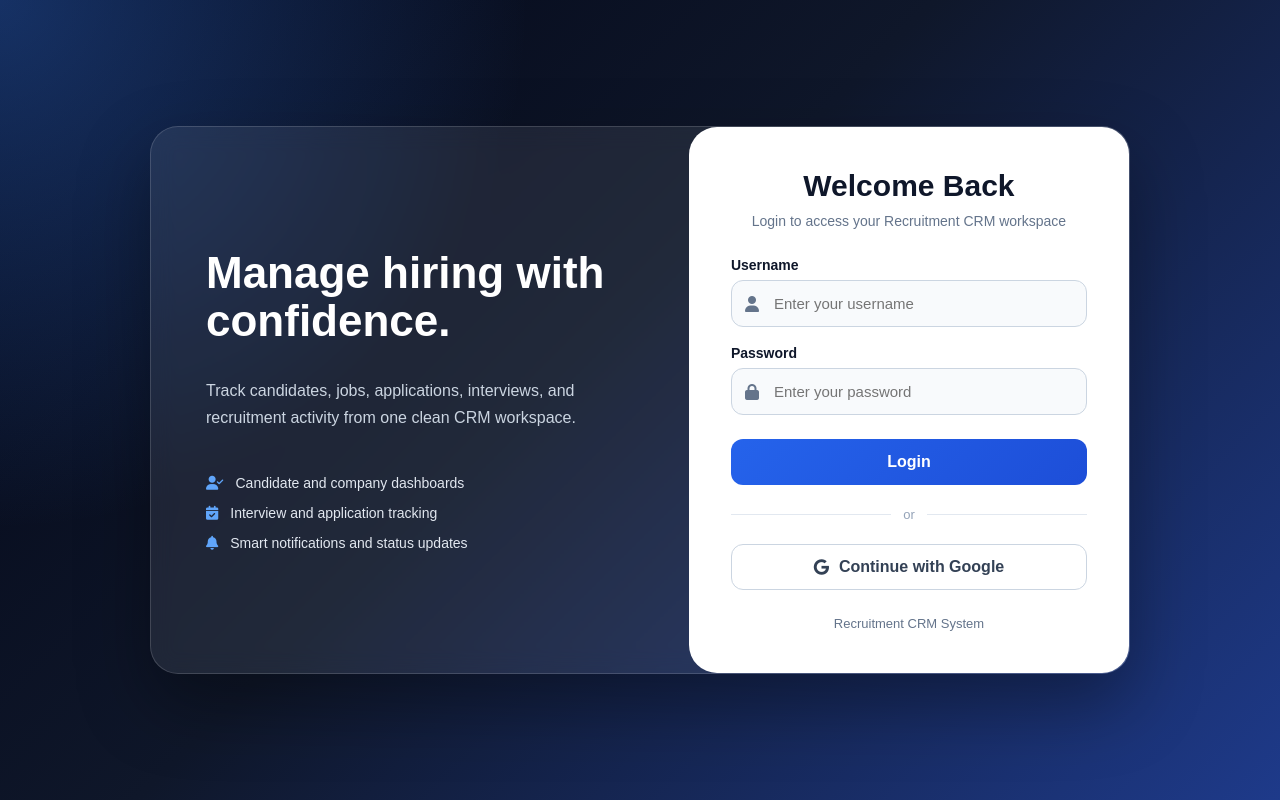
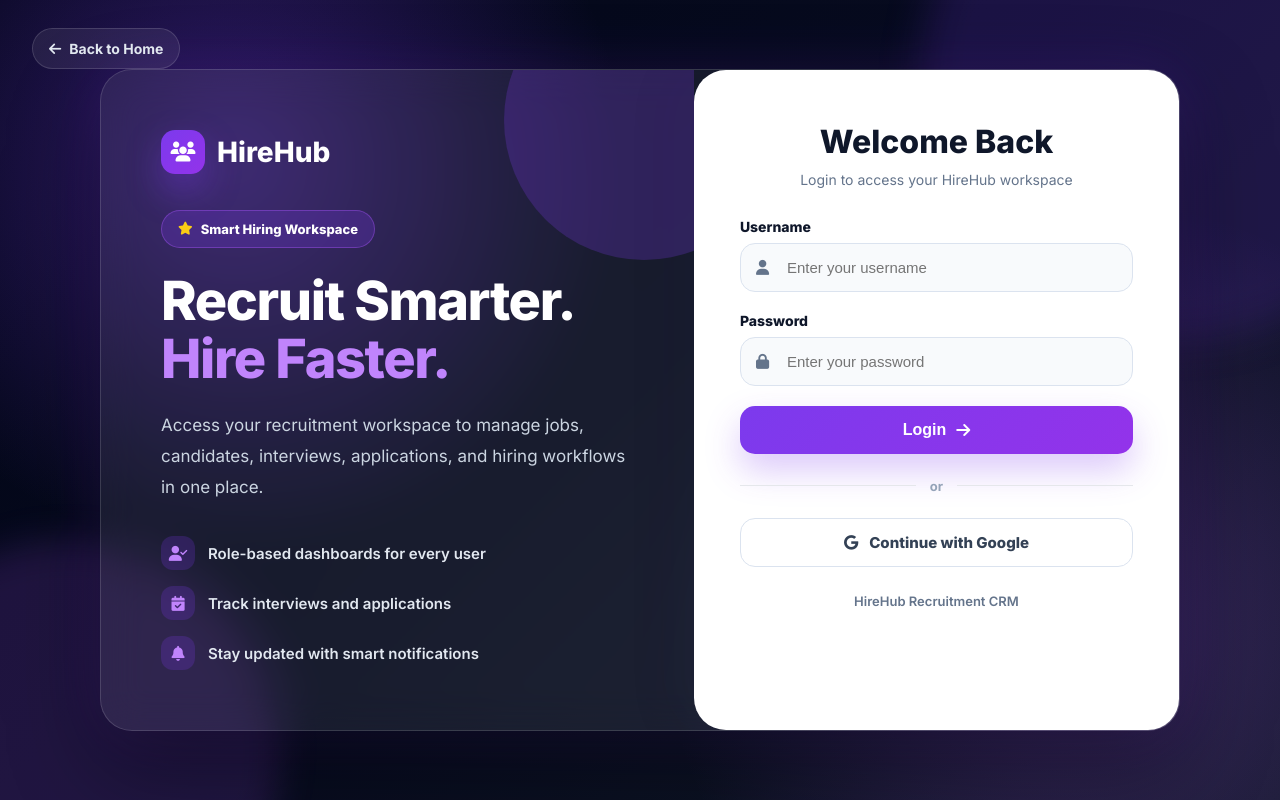
Before and after one commit to reemsaijary/Recruitment-CRM, a Django app: page /login/ in a window 1280 px wide. Run offline with Django 5.2, Linux system fonts and the light colour scheme.

Commit message:
Redesign login page to match HireHub landing theme

```diff
--- /dev/null
+++ b/backend/core/static/core/css/login.css
@@ -0,0 +1,394 @@
+* {
+    margin: 0;
+    padding: 0;
+    box-sizing: border-box;
+}
+
+body {
+    font-family: 'Inter', sans-serif;
+    min-height: 100vh;
+    color: #0f172a;
+}
+
+.login-page {
+    min-height: 100vh;
+    padding: 32px 24px;
+    display: flex;
+    align-items: center;
+    justify-content: center;
+    position: relative;
+    overflow: hidden;
+    background:
+        radial-gradient(circle at 18% 20%, rgba(124,58,237,.38), transparent 32%),
+        radial-gradient(circle at 85% 78%, rgba(168,85,247,.28), transparent 34%),
+        linear-gradient(135deg, #020617 0%, #070b1f 48%, #111827 100%);
+}
+
+.login-page::before {
+    content: "";
+    position: absolute;
+    width: 520px;
+    height: 520px;
+    top: -180px;
+    right: -160px;
+    background: rgba(124,58,237,.18);
+    border-radius: 50%;
+    filter: blur(20px);
+}
+
+.login-page::after {
+    content: "";
+    position: absolute;
+    width: 420px;
+    height: 420px;
+    bottom: -160px;
+    left: -140px;
+    background: rgba(168,85,247,.16);
+    border-radius: 50%;
+    filter: blur(18px);
+}
+
+.back-home {
+    position: absolute;
+    top: 28px;
+    left: 32px;
+    z-index: 3;
+    color: #e2e8f0;
+    text-decoration: none;
+    font-size: 14px;
+    font-weight: 700;
+    display: inline-flex;
+    align-items: center;
+    gap: 8px;
+    padding: 11px 16px;
+    border-radius: 999px;
+    background: rgba(255,255,255,.07);
+    border: 1px solid rgba(255,255,255,.14);
+    transition: .3s ease;
+}
+
+.back-home:hover {
+    color: #ffffff;
+    background: rgba(124,58,237,.35);
+    transform: translateY(-2px);
+}
+
+.login-wrapper {
+    position: relative;
+    z-index: 2;
+    width: 100%;
+    max-width: 1080px;
+    display: grid;
+    grid-template-columns: 1.1fr .9fr;
+    border-radius: 32px;
+    overflow: hidden;
+    background: rgba(255,255,255,.07);
+    border: 1px solid rgba(255,255,255,.14);
+    backdrop-filter: blur(20px);
+    box-shadow:
+        0 35px 90px rgba(0,0,0,.42),
+        0 0 60px rgba(124,58,237,.18);
+}
+
+.login-info {
+    padding: 60px;
+    color: white;
+    display: flex;
+    flex-direction: column;
+    justify-content: center;
+    position: relative;
+    overflow: hidden;
+}
+
+.login-info::before {
+    content: "";
+    position: absolute;
+    width: 280px;
+    height: 280px;
+    right: -90px;
+    top: -90px;
+    background: rgba(124,58,237,.24);
+    border-radius: 50%;
+}
+
+.login-brand {
+    position: relative;
+    z-index: 1;
+    display: flex;
+    align-items: center;
+    gap: 12px;
+    font-size: 28px;
+    font-weight: 800;
+    margin-bottom: 36px;
+}
+
+.brand-icon {
+    width: 44px;
+    height: 44px;
+    border-radius: 14px;
+    background: linear-gradient(135deg, #7c3aed, #9333ea);
+    display: flex;
+    align-items: center;
+    justify-content: center;
+    box-shadow: 0 16px 35px rgba(124,58,237,.38);
+}
+
+.brand-icon i {
+    color: white;
+    font-size: 20px;
+}
+
+.login-badge {
+    position: relative;
+    z-index: 1;
+    width: fit-content;
+    display: inline-flex;
+    align-items: center;
+    gap: 8px;
+    background: rgba(124,58,237,.24);
+    border: 1px solid rgba(168,85,247,.4);
+    color: white;
+    padding: 10px 16px;
+    border-radius: 999px;
+    font-size: 13px;
+    font-weight: 800;
+    margin-bottom: 24px;
+}
+
+.login-badge i {
+    color: #facc15;
+}
+
+.login-info h1 {
+    position: relative;
+    z-index: 1;
+    font-size: 54px;
+    line-height: 1.08;
+    font-weight: 800;
+    margin-bottom: 22px;
+    letter-spacing: -1.4px;
+}
+
+.login-info h1 span {
+    display: block;
+    color: #c084fc;
+}
+
+.login-info p {
+    position: relative;
+    z-index: 1;
+    color: #cbd5e1;
+    font-size: 17px;
+    line-height: 1.8;
+    max-width: 500px;
+}
+
+.feature-list {
+    position: relative;
+    z-index: 1;
+    margin-top: 34px;
+    display: grid;
+    gap: 16px;
+}
+
+.feature-item {
+    display: flex;
+    align-items: center;
+    gap: 13px;
+    color: #e2e8f0;
+    font-size: 15px;
+    font-weight: 600;
+}
+
+.feature-item i {
+    width: 34px;
+    height: 34px;
+    border-radius: 12px;
+    background: rgba(124,58,237,.22);
+    color: #c084fc;
+    display: flex;
+    align-items: center;
+    justify-content: center;
+}
+
+.login-card {
+    background: #ffffff;
+    padding: 52px 46px;
+    border-radius: 32px 0 0 32px;
+    box-shadow: -20px 0 50px rgba(15,23,42,.08);
+}
+
+.login-card-header {
+    text-align: center;
+    margin-bottom: 30px;
+}
+
+.login-card-header h2 {
+    font-size: 32px;
+    font-weight: 800;
+    color: #0f172a;
+    margin-bottom: 10px;
+}
+
+.login-card-header p {
+    color: #64748b;
+    font-size: 14px;
+}
+
+.message {
+    background: #fee2e2;
+    color: #991b1b;
+    padding: 13px 14px;
+    border-radius: 14px;
+    margin-bottom: 18px;
+    text-align: center;
+    font-size: 14px;
+    font-weight: 600;
+}
+
+label {
+    display: block;
+    font-weight: 800;
+    font-size: 14px;
+    margin-bottom: 8px;
+    color: #0f172a;
+}
+
+.input-group {
+    position: relative;
+    margin-bottom: 20px;
+}
+
+.input-group i {
+    position: absolute;
+    top: 50%;
+    left: 16px;
+    transform: translateY(-50%);
+    color: #64748b;
+    font-size: 15px;
+}
+
+.input-group input {
+    width: 100%;
+    padding: 15px 16px 15px 46px;
+    border: 1px solid #dbe3ef;
+    border-radius: 15px;
+    font-size: 15px;
+    background: #f8fafc;
+    color: #0f172a;
+    transition: .25s ease;
+}
+
+.input-group input:focus {
+    outline: none;
+    background: #ffffff;
+    border-color: #7c3aed;
+    box-shadow: 0 0 0 4px rgba(124,58,237,.12);
+}
+
+.login-btn {
+    width: 100%;
+    padding: 15px;
+    border: none;
+    border-radius: 15px;
+    background: linear-gradient(135deg, #7c3aed, #9333ea);
+    color: white;
+    font-size: 16px;
+    font-weight: 800;
+    cursor: pointer;
+    display: flex;
+    align-items: center;
+    justify-content: center;
+    gap: 10px;
+    transition: .3s ease;
+    box-shadow: 0 16px 35px rgba(124,58,237,.28);
+}
+
+.login-btn:hover {
+    transform: translateY(-3px);
+    box-shadow: 0 22px 45px rgba(124,58,237,.38);
+}
+
+.divider {
+    display: flex;
+    align-items: center;
+    gap: 14px;
+    margin: 24px 0;
+    color: #94a3b8;
+    font-size: 13px;
+    font-weight: 700;
+}
+
+.divider::before,
+.divider::after {
+    content: "";
+    flex: 1;
+    height: 1px;
+    background: #e5e7eb;
+}
+
+.google-btn {
+    width: 100%;
+    padding: 14px;
+    border-radius: 15px;
+    border: 1px solid #dbe3ef;
+    background: white;
+    color: #334155;
+    text-decoration: none;
+    display: flex;
+    align-items: center;
+    justify-content: center;
+    gap: 11px;
+    font-size: 15px;
+    font-weight: 800;
+    transition: .3s ease;
+}
+
+.google-btn:hover {
+    border-color: #c4b5fd;
+    background: #faf7ff;
+    transform: translateY(-2px);
+    box-shadow: 0 14px 30px rgba(15,23,42,.08);
+}
+
+.footer-text {
+    margin-top: 26px;
+    text-align: center;
+    color: #64748b;
+    font-size: 13px;
+    font-weight: 600;
+}
+
+@media (max-width: 950px) {
+    .login-wrapper {
+        grid-template-columns: 1fr;
+        max-width: 540px;
+    }
+
+    .login-info {
+        display: none;
+    }
+
+    .login-card {
+        border-radius: 28px;
+    }
+}
+
+@media (max-width: 560px) {
+    .login-page {
+        padding: 90px 16px 24px;
+    }
+
+    .back-home {
+        left: 18px;
+        top: 20px;
+    }
+
+    .login-card {
+        padding: 38px 24px;
+    }
+
+    .login-card-header h2 {
+        font-size: 28px;
+    }
+}
--- a/backend/core/templates/core/auth/login.html
+++ b/backend/core/templates/core/auth/login.html
@@ -1,271 +1,84 @@
+{% load static %}
+
 <!DOCTYPE html>
 <html lang="en">
 <head>
     <meta charset="UTF-8">
-    <title>Login - Recruitment CRM</title>
+    <title>Login - HireHub</title>
+    <meta name="viewport" content="width=device-width, initial-scale=1.0">
 
+    <link rel="stylesheet" href="{% static 'core/css/login.css' %}?v=1">
     <link rel="stylesheet" href="https://cdnjs.cloudflare.com/ajax/libs/font-awesome/6.5.0/css/all.min.css">
 
-    <style>
-        * {
-            box-sizing: border-box;
-        }
-
-        body {
-            margin: 0;
-            font-family: Arial, sans-serif;
-            min-height: 100vh;
-            background:
-                radial-gradient(circle at top left, rgba(59,130,246,0.35), transparent 35%),
-                linear-gradient(135deg, #020617, #0f172a 45%, #1e3a8a);
-            display: flex;
-            align-items: center;
-            justify-content: center;
-            color: #0f172a;
-            padding: 20px;
-        }
-
-        .login-wrapper {
-            width: 100%;
-            max-width: 980px;
-            background: rgba(255,255,255,0.08);
-            border: 1px solid rgba(255,255,255,0.15);
-            border-radius: 28px;
-            display: grid;
-            grid-template-columns: 1.1fr 0.9fr;
-            overflow: hidden;
-            box-shadow: 0 30px 70px rgba(0,0,0,0.35);
-            backdrop-filter: blur(12px);
-        }
-
-        .login-info {
-            padding: 55px;
-            color: white;
-            display: flex;
-            flex-direction: column;
-            justify-content: center;
-        }
-
-        .badge {
-            width: fit-content;
-            background: rgba(255,255,255,0.12);
-            border: 1px solid rgba(255,255,255,0.2);
-            padding: 8px 14px;
-            border-radius: 999px;
-            font-size: 13px;
-            margin-bottom: 22px;
-        }
-
-        .login-info h1 {
-            font-size: 44px;
-            margin: 0 0 15px;
-            line-height: 1.1;
-        }
-
-        .login-info p {
-            color: #cbd5e1;
-            font-size: 16px;
-            line-height: 1.7;
-            max-width: 430px;
-        }
-
-        .feature-list {
-            margin-top: 28px;
-            display: grid;
-            gap: 14px;
-        }
-
-        .feature-item {
-            display: flex;
-            align-items: center;
-            gap: 12px;
-            color: #e2e8f0;
-            font-size: 14px;
-        }
-
-        .feature-item i {
-            color: #60a5fa;
-        }
-
-        .login-card {
-            background: #ffffff;
-            padding: 42px;
-            border-radius: 28px 0 0 28px;
-        }
-
-        .login-card h2 {
-            margin: 0;
-            font-size: 30px;
-            text-align: center;
-            color: #0f172a;
-        }
-
-        .subtitle {
-            text-align: center;
-            color: #64748b;
-            margin: 10px 0 28px;
-            font-size: 14px;
-        }
-
-        .message {
-            background-color: #fee2e2;
-            color: #991b1b;
-            padding: 12px;
-            border-radius: 10px;
-            margin-bottom: 18px;
-            text-align: center;
-            font-size: 14px;
-        }
-
-        label {
-            font-weight: 700;
-            font-size: 14px;
-            margin-bottom: 7px;
-            display: block;
-        }
-
-        .input-group {
-            position: relative;
-            margin-bottom: 18px;
-        }
-
-        .input-group i {
-            position: absolute;
-            top: 50%;
-            left: 14px;
-            transform: translateY(-50%);
-            color: #64748b;
-        }
-
-        input {
-            width: 100%;
-            padding: 14px 14px 14px 42px;
-            border: 1px solid #cbd5e1;
-            border-radius: 12px;
-            font-size: 15px;
-            background: #f8fafc;
-        }
-
-        input:focus {
-            outline: none;
-            border-color: #2563eb;
-            background: #ffffff;
-            box-shadow: 0 0 0 4px rgba(37,99,235,0.13);
-        }
-
-        .login-btn {
-            width: 100%;
-            padding: 14px;
-            background: linear-gradient(135deg, #2563eb, #1d4ed8);
-            color: white;
-            border: none;
-            border-radius: 12px;
-            font-size: 16px;
-            font-weight: 700;
-            cursor: pointer;
-            margin-top: 6px;
-        }
-
-        .login-btn:hover {
-            transform: translateY(-1px);
-            box-shadow: 0 10px 22px rgba(37,99,235,0.28);
-        }
-
-        .divider {
-            display: flex;
-            align-items: center;
-            gap: 12px;
-            margin: 22px 0;
-            color: #94a3b8;
-            font-size: 13px;
-        }
-
-        .divider::before,
-        .divider::after {
-            content: "";
-            flex: 1;
-            height: 1px;
-            background: #e2e8f0;
-        }
-
-        .google-btn {
-            display: flex;
-            justify-content: center;
-            align-items: center;
-            gap: 10px;
-            width: 100%;
-            background: #ffffff;
-            color: #334155;
-            padding: 13px;
-            border-radius: 12px;
-            text-decoration: none;
-            border: 1px solid #cbd5e1;
-            font-weight: 700;
-        }
-
-        .google-btn:hover {
-            background: #f8fafc;
-            border-color: #94a3b8;
-        }
-
-        .footer-text {
-            margin-top: 26px;
-            text-align: center;
-            font-size: 13px;
-            color: #64748b;
-        }
-
-        @media (max-width: 850px) {
-            .login-wrapper {
-                grid-template-columns: 1fr;
-            }
-
-            .login-info {
-                display: none;
-            }
-
-            .login-card {
-                border-radius: 24px;
-            }
-        }
-    </style>
+    <link href="https://fonts.googleapis.com/css2?family=Inter:wght@400;500;600;700;800&display=swap" rel="stylesheet">
 </head>
 
 <body>
+
+<div class="login-page">
+
+    <a href="{% url 'landing' %}" class="back-home">
+        <i class="fa-solid fa-arrow-left"></i>
+        Back to Home
+    </a>
 
     <div class="login-wrapper">
 
         <div class="login-info">
 
-        <h1>Manage hiring with confidence.</h1>
+            <div class="login-brand">
+                <span class="brand-icon">
+                    <i class="fa-solid fa-users"></i>
+                </span>
+                <span>HireHub</span>
+            </div>
+
+            <span class="login-badge">
+                <i class="fa-solid fa-star"></i>
+                Smart Hiring Workspace
+            </span>
+
+            <h1>
+                Recruit Smarter.
+                <span>Hire Faster.</span>
+            </h1>
 
             <p>
-            Track candidates, jobs, applications, interviews, and recruitment activity from one clean CRM workspace.
+                Access your recruitment workspace to manage jobs, candidates,
+                interviews, applications, and hiring workflows in one place.
             </p>
 
             <div class="feature-list">
                 <div class="feature-item">
                     <i class="fa-solid fa-user-check"></i>
-                Candidate and company dashboards
+                    Role-based dashboards for every user
                 </div>
+
                 <div class="feature-item">
                     <i class="fa-solid fa-calendar-check"></i>
-                Interview and application tracking
+                    Track interviews and applications
                 </div>
+
                 <div class="feature-item">
                     <i class="fa-solid fa-bell"></i>
-                Smart notifications and status updates
-            </div>
+                    Stay updated with smart notifications
                 </div>
             </div>
 
+        </div>
+
         <div class="login-card">
+
+            <div class="login-card-header">
                 <h2>Welcome Back</h2>
-        <div class="subtitle">Login to access your Recruitment CRM workspace</div>
+                <p>Login to access your HireHub workspace</p>
+            </div>
 
             {% if messages %}
                 {% for message in messages %}
-                <div class="message">{{ message }}</div>
+                    <div class="message">
+                        {{ message }}
+                    </div>
                 {% endfor %}
             {% endif %}
 
@@ -286,6 +99,7 @@
 
                 <button type="submit" class="login-btn">
                     Login
+                    <i class="fa-solid fa-arrow-right"></i>
                 </button>
 
                 <div class="divider">or</div>
@@ -297,8 +111,11 @@
             </form>
 
             <div class="footer-text">
-            Recruitment CRM System
+                HireHub Recruitment CRM
             </div>
+
+        </div>
+
     </div>
 
 </div>
```
Lines whose indentation alone changed are shown as unchanged.
